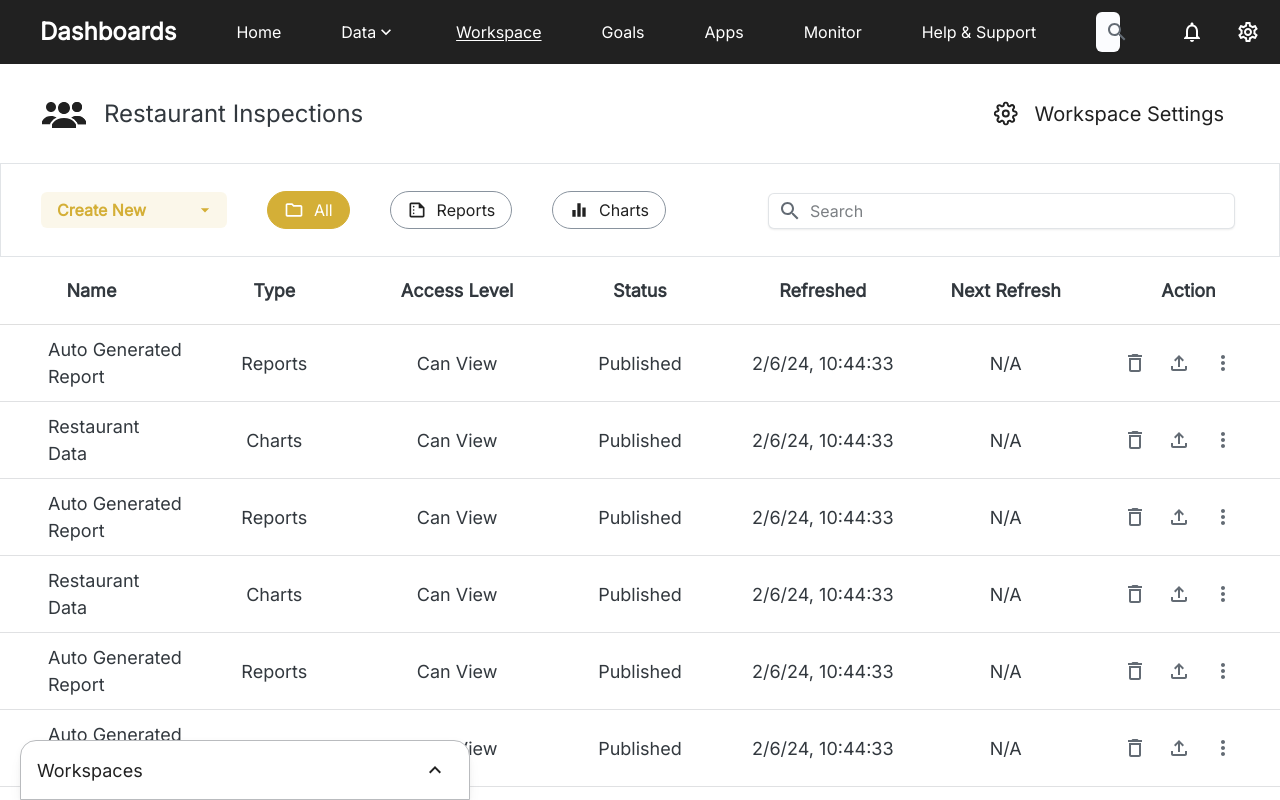
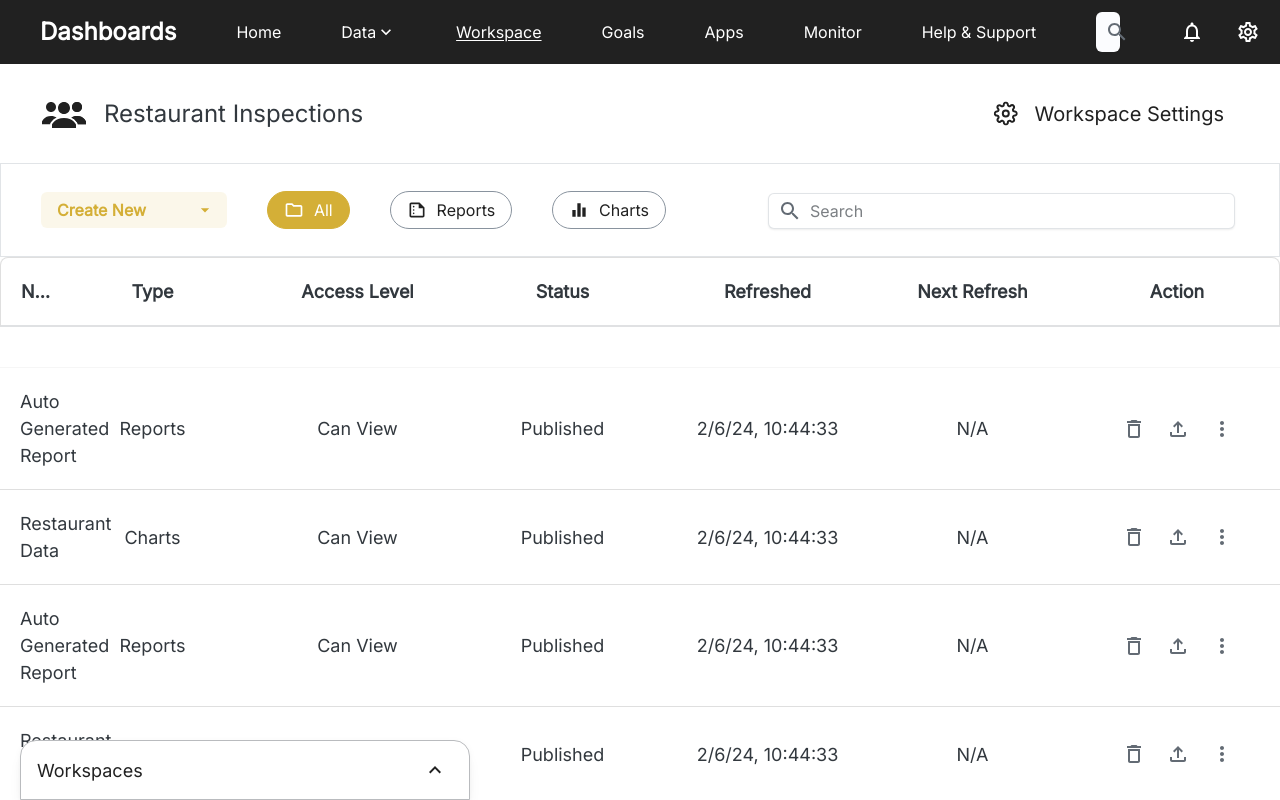
Before and after one commit to imaginevinay/new-dash, a React (Vite) app: page /workspace in a window 1280 px wide. Shown: the top 800 px of the page. Built offline with nearby package versions, Linux system fonts and the light colour scheme.

Commit message:
tanstack table work done hover bulk select + styles on table

```diff
--- a/src/components/AllFavTabs/AllFavTabs.jsx
+++ b/src/components/AllFavTabs/AllFavTabs.jsx
@@ -5,8 +5,10 @@ import * as Styled from "./AllFavTabs.styles";
 import InsertDriveFileOutlinedIcon from '@mui/icons-material/InsertDriveFileOutlined';
 import StarBorderOutlinedIcon from '@mui/icons-material/StarBorderOutlined';
 import { useEffect, useState } from "react";
+import IndeterminateCheckbox from "../TanstackTable/IndeterminateCheckbox";
 
 export default function AllFavTabs() {
+  const [columnData, setColumnData] = useState(DATA_COLS);
   const [allTabsdata, setAllTabsdata] = useState(DATA);
   const [favTabsdata, setFavTabsdata] = useState([]);
 
@@ -26,6 +28,39 @@ export default function AllFavTabs() {
     setFavTabsdata(allTabsdata.filter(item => item.isFavorite));
   }, [allTabsdata])
 
+  useEffect(() => {
+    const newColumnData = [
+      {
+        id: "select",
+        size: "5px",
+        header: ({ table }) => (
+          <IndeterminateCheckbox
+            className="header-checkbox"
+            {...{
+              checked: table.getIsAllRowsSelected(),
+              indeterminate: table.getIsSomeRowsSelected(),
+              onChange: table.getToggleAllRowsSelectedHandler(),
+            }}
+          />
+        ),
+        cell: ({ row }) => (
+          <IndeterminateCheckbox
+            className="row-checkbox"
+            {...{
+              checked: row.getIsSelected(),
+              disabled: !row.getCanSelect(),
+              indeterminate: row.getIsSomeSelected(),
+              onChange: row.getToggleSelectedHandler(),
+            }}
+          />
+        ),
+      },
+      ...columnData, // Initial column data
+    ];
+
+    setColumnData(newColumnData);
+  }, []); // Empty dependency array to run only once
+
 
   return (
     <Styled.TabsWrapper aria-label="Basic tabs" defaultValue={0}>
@@ -34,10 +69,10 @@ export default function AllFavTabs() {
         <Styled.StyledTab><StarBorderOutlinedIcon />Favorites</Styled.StyledTab>
       </TabList>
       <Styled.TabPanelWrapper value={0}>
-        <TanstackTable tableData={allTabsdata} columnData={DATA_COLS} showColumnSearch showBulkSelect exportIcon moreIcon onToggleFavorite={handleToggleFavorite} onTogglePinned={handleTogglePinned}/>
+        <TanstackTable tableData={allTabsdata} columnData={columnData} showColumnSearch showBulkSelect exportIcon moreIcon onToggleFavorite={handleToggleFavorite} onTogglePinned={handleTogglePinned}/>
       </Styled.TabPanelWrapper>
       <Styled.TabPanelWrapper value={1}>
-        <TanstackTable tableData={favTabsdata} columnData={DATA_COLS} showColumnSearch showBulkSelect exportIcon moreIcon/>
+        <TanstackTable tableData={favTabsdata} columnData={columnData} showColumnSearch showBulkSelect exportIcon moreIcon/>
       </Styled.TabPanelWrapper>
     </Styled.TabsWrapper>
   );
--- a/src/components/HomeActionBtns/HomeActionBtns.jsx
+++ b/src/components/HomeActionBtns/HomeActionBtns.jsx
@@ -15,7 +15,6 @@ const HomeActionBtns = () => {
           <Styled.AddIconWhite color="primary" />
           <Typography
             level="body-lg"
-            textColor="var(--joy-palette-primary-100)"
             fontWeight="md"
           >
             Create Charts
@@ -25,7 +24,6 @@ const HomeActionBtns = () => {
           <Styled.AddIconWhite color="primary" />
           <Typography
             level="body-lg"
-            textColor="var(--joy-palette-primary-100)"
             fontWeight="md"
           >
             Create Report
--- a/src/components/TanstackTable/RowSelection.jsx
+++ b/src/components/TanstackTable/IndeterminateCheckbox.jsx
@@ -1,6 +1,6 @@
 import { useEffect, useRef } from "react";
 
-function RowSelection({ indeterminate, ...rest }) {
+function IndeterminateCheckbox({ indeterminate, ...rest }) {
     const ref = useRef(null);
 
     useEffect(() => {
@@ -12,4 +12,4 @@ function RowSelection({ indeterminate, ...rest }) {
     return <input type="checkbox" ref={ref} {...rest} />;
   }
 
-  export default RowSelection;
+  export default IndeterminateCheckbox;
--- a/src/components/TanstackTable/TanstackTable.jsx
+++ b/src/components/TanstackTable/TanstackTable.jsx
@@ -15,8 +15,9 @@ import MoreVertOutlinedIcon from "@mui/icons-material/MoreVertOutlined";
 import FavoriteIcon from "../../assets/icons/star.svg";
 import PinnedDarkIcon from "../../assets/icons/pin-dark.svg";
 import FavoriteFilledIcon from '../../assets/icons/favorite-filled.svg?react';
-import PinnedFilledIcon from '../../assets/icons/pinned-filled.svg?react'
-import RowSelection from "./RowSelection";
+import PinnedFilledIcon from '../../assets/icons/pinned-filled.svg?react';
+import ExportIcon from '../../assets/icons/upload.svg?react';
+// import RowSelection from "./RowSelection";
 import MiniSearchBar from "./MiniSearchBar";
 import SearchBar from "./SearchBar";
 import {
@@ -28,6 +29,7 @@ import {
   IconButton,
   Menu,
   MenuItem,
+  Button,
 } from "@mui/joy";
 import { Tooltip } from "@mui/joy";
 import {
@@ -41,22 +43,23 @@ import {
   StyledTableRow,
   ActionButtonsWrapper,
   StyledTableBody,
-  StyledBulkSelect,
-  StyledCheckBox,
-  HeaderColumn,
-  BodyElement,
+  // StyledBulkSelect,
+  // StyledCheckBox,
+  // HeaderColumn,
+  // BodyElement,
   PaginationWrapper,
   PaginationButton,
   SearchBarWrapper,
   PageTextWrapper,
 } from "./TanstackTable.styles";
+// import IndeterminateCheckbox from "./IndeterminateCheckbox";
 
 const TanstackTable = ({
   tableData,
   columnData,
   showColumnSearch,
   showMainSearch,
-  showBulkSelect,
+  // showBulkSelect,
   deleteIcon,
   exportIcon,
   moreIcon,
@@ -67,7 +70,7 @@ const TanstackTable = ({
   const [columnFiltering, setColumnFiltering] = useState([]);
   const [columnVisibility, setColumnVisibility] = useState({});
   const [rowSelection, setRowSelection] = useState({});
-  const [enableBullkSelection, setEnableBullkSelection] = useState(false);
+  // const [enableBullkSelection, setEnableBullkSelection] = useState(false);
   const [pagination, setPagination] = useState({
     pageIndex: 0,
     pageSize: 10,
@@ -83,7 +86,6 @@ const TanstackTable = ({
       rowSelection: rowSelection,
       pagination,
     },
-    initialState: { columnVisibility: { isFavorite: false } },
     getCoreRowModel: getCoreRowModel(),
     getFilteredRowModel: getFilteredRowModel(),
     onGlobalFilterChange: setGlobalFiltering,
@@ -118,9 +120,10 @@ const TanstackTable = ({
     </Dropdown>
   );
 
+  const selectedRows = table.getSelectedRowModel().flatRows;
 
   return (
-    <MainWrapper className="main" isSearchBarVisible={true}>
+    <MainWrapper className="main">
       {showMainSearch && (
         <SearchBarWrapper>
           <SearchBar
@@ -131,36 +134,26 @@ const TanstackTable = ({
         </SearchBarWrapper>
       )}
       <StyledTableContainer className="tableContainer">
-        <StyledTable
-          aria-label="simple table"
-          stickyHeader
-          className="table"
-          borderAxis="xBetween"
-        >
+        <StyledTable stickyHeader>
           <StyledTableHead className="TableHead">
-            <StyledTableRow className="StyledTableRow">
+            <StyledTableRow>
               {table.getHeaderGroups().map((headerGroups) =>
-                headerGroups.headers.map((header, idx) => (
-                  <StyledTableCell key={header.id} className="StyledTableCell">
-                    <HeaderColumn
-                      onClick={header.column.getToggleSortingHandler()}
-                      isFirstColumn={idx === 0 && enableBullkSelection}
-                    >
-                      {idx === 0 && enableBullkSelection && (
-                        <RowSelection
-                          {...{
-                            checked: table.getIsAllRowsSelected(),
-                            indeterminate: table.getIsSomeRowsSelected(),
-                            onChange: table.getToggleAllRowsSelectedHandler(),
-                          }}
-                        />
-                      )}
-                      {flexRender(
+                headerGroups.headers.map(header => (
+                  <th key={header.id} >
+                    {flexRender(
                         header.column.columnDef.header,
                         header.getContext()
                       )}
-                    </HeaderColumn>
-                    {showColumnSearch && (
+                  </th>
+                ))
+              )}
+              <th >Action</th>
+            </StyledTableRow>
+            <StyledTableRow className="StyledTableRow-withminisearch">
+              {table.getHeaderGroups().map((headerGroups) =>
+                headerGroups.headers.map(header => (
+                  <th key={header.id}  colSpan={1}>
+                    {showColumnSearch && header.id !== 'select' && (
                       <MiniSearchWrapper>
                         <MiniSearchBar
                           filterByColumn={
@@ -171,55 +164,28 @@ const TanstackTable = ({
                         />
                       </MiniSearchWrapper>
                     )}
-                  </StyledTableCell>
+                  </th>
                 ))
               )}
-              <StyledTableCell className="StyledTableCell">
-                Action
-                {showBulkSelect && (
-                  <StyledBulkSelect>
-                    <StyledCheckBox
-                      className="checkbox"
-                      onChange={() =>
-                        setEnableBullkSelection(!enableBullkSelection)
-                      }
-                    />
-                    <Typography
-                      level="body-lg"
-                      fontWeight="md"
-                      textColor="var(--joy-palette-primary-100)"
-                    >
-                      Bulk Select
-                    </Typography>
-                  </StyledBulkSelect>
-                )}
-              </StyledTableCell>
+              <th colSpan={1}></th>
             </StyledTableRow>
+            {selectedRows.length > 0 && <StyledTableRow>
+              <th colSpan={8}>
+                <span>{selectedRows.length} selected</span>
+                <Button><ExportIcon/>Export</Button>
+              </th>
+            </StyledTableRow>}
           </StyledTableHead>
           <StyledTableBody className="StyledTableBody">
             {table.getRowModel().rows.map((row) => (
-              <StyledTableRow className="StyledTableRow" key={row.id}>
+              <StyledTableRow className={`${row.getIsSelected() ? "selected-row" : ""}`} key={row.id}>
                 {row.getVisibleCells().map((cell, idx) => (
                   <StyledTableCell key={cell.id} className="StyledTableCell">
-                    <BodyElement
-                      index={idx}
-                      isWorkspaceTable={showMainSearch}
-                      isFirstDataCell={idx === 0 && enableBullkSelection}
-                    >
-                      {idx === 0 && enableBullkSelection && (
-                        <RowSelection
-                          {...{
-                            checked: row.getIsSelected(),
-                            disabled: !row.getCanSelect(),
-                            indeterminate: row.getIsSomeSelected(),
-                            onChange: row.getToggleSelectedHandler(),
-                          }}
-                        />
-                      )}
+                    <div>
                       {flexRender(cell.column.columnDef.cell,cell.getContext())}
                       {idx === 0 && row.original.isFavorite && <FavoriteFilledIcon/>}
                       {idx === 0 && row.original.isPinned && <PinnedFilledIcon/>}
-                    </BodyElement>
+                    </div>
                   </StyledTableCell>
                 ))}
                 <StyledTableCell className="StyledTableCell">
--- a/src/components/TanstackTable/TanstackTable.styles.js
+++ b/src/components/TanstackTable/TanstackTable.styles.js
@@ -27,8 +27,8 @@ export const SecondaryWrapper = styled(Box)(
 export const SearchBarWrapper = styled(Box)(() => ({
   position: 'absolute',
   zIndex: 2,
-  right: '45px', // Changed from left: '73.5%' to right: '0' for better responsiveness
-  top: '-4rem', // Adjusted from top: '-7%' to a fixed value
+  right: '45px',
+  top: '-4rem',
   width: '29.1875rem'
 }));
 
@@ -36,10 +36,6 @@ export const StyledTableContainer = styled(Sheet)(() => ({
   boxShadow: "none",
   background: "#FFF",
   overflow: 'auto',
-  // position: 'relative',
-  // height: '100%',
-  // border: `1px solid ${theme.palette.secondary['dividerColor']}`,
-  // borderTop: 0
 }));
 
 export const StyledTable = styled(Table)(() => ({
@@ -48,48 +44,127 @@ export const StyledTable = styled(Table)(() => ({
     top: 0,
     background: '#FFF',
     zIndex: 1,
-    "& td": {
-      padding: '1.25rem',
-      borderBottom: '1px solid rgba(128, 128, 128, 0.25)',
-    }
   },
-  "& tbody": {
-    "& td" : {
-      padding : 0
-    }
-  }
-
-
 }));
 
 export const MiniSearchWrapper = styled(Box)(() => ({
-  marginTop: "1rem",
+  // marginTop: "1rem",
 }));
 
-export const StyledTableHead = styled("thead")(() => ({
+export const StyledTableHead = styled("thead")(({theme}) => ({
   "& tr": {
-    fontSize: '1.125rem',
+    fontSize: "1.125rem",
     fontWeight: 600,
-    '&:hover': {
-      backgroundColor: 'transparent'
+    "th": {
+      backgroundColor: theme.palette.primary[50],
+      textAlign: 'center'
+    },
+    ".header-checkbox": {
+      visibility: "hidden",
+    },
+    ".header-checkbox:checked": {
+      visibility: 'visible'
+    },
+    "&:hover": {
+      backgroundColor: "transparent",
+      ".header-checkbox": {
+      visibility: "visible",
     }
+    },
+  },
+  "& tr:first-of-type": {
+    // borderTop: '1px solid rgba(128, 128, 128, 0.25)',
+    // borderCollapse: 'collapse',
+    "th": {
+      padding: '1.25rem',
+      borderTop: '1px solid rgba(128, 128, 128, 0.25)',
+      borderCollapse: 'collapse',
+    },
+    "th:first-of-type": {
+      borderLeft: '1px solid rgba(128, 128, 128, 0.25)',
+      borderTopLeftRadius: '0.5rem',
+    },
+    "th:nth-of-type(2)": {
+    },
+    "th:last-of-type": {
+      borderRight: '1px solid rgba(128, 128, 128, 0.25)',
+      borderTopRightRadius: '0.5rem',
+    }
+  },
+  "& tr:nth-of-type(2)": {
+    "th": {
+      padding: '1.25rem',
+      borderBottom: '1px solid rgba(217, 217, 217, 0.25)',
+    },
+  },
+  "& tr:nth-of-type(3)": {
+    "th": {
+      fontWeight: 400,
+      padding: '1.25rem 1.25rem 1.25rem 2rem',
+      border: '1px solid #D9D9D9',
+      borderTopLeftRadius: '0.5rem',
+      borderTopRightRadius: '0.5rem',
+      backgroundColor: theme.palette.primary[400],
+      textAlign: 'left',
+      "span": {
+        marginRight: '2.5rem'
+      },
+      ".MuiButton-root": {
+        borderRadius: 0,
+        padding: '0.75rem 1.5rem',
+        fontSize: '1rem',
+        fontWeight: 500,
+        "svg": {
+          marginRight: '0.62rem'
+        }
+      }
+    },
   }
 }));
 
 export const StyledTableBody = styled("tbody")(() => ({
   "& tr": {
     fontSize: '1.125rem',
-    fontWeight: 400
+    fontWeight: 400,
+    ".row-checkbox": {
+      visibility: "hidden",
+    },
+    ".row-checkbox:checked": {
+      visibility: 'visible'
+    },
+    "&:hover": {
+      ".row-checkbox": {
+      visibility: "visible",
+    }
+    },
+    "& td": {
+      padding: "1.25rem 1.88rem",
+      borderBottom: "1px solid rgba(128, 128, 128, 0.25)",
+      textAlign: 'center'
+    },
+    "& td:first-of-type": {
+      padding: "1.25rem",
+    }
   },
 }));
 
 export const StyledTableCell = styled("td")(() => ({
-  textAlign: "center",
+  // padding: "1.25rem 1.88rem",
+
 }));
 
 export const StyledTableRow = styled("tr")(() => ({
   cursor: "pointer",
+  "&.selected-row": {
+    background: "#F5F6FA"
+  },
   "&:hover": { background: "#F5F6FA" },
+  "& th": {
+    textAlign: 'center',
+  },
+  "& th:first-of-type": {
+    width: '50px'
+  },
 }));
 
 export const ActionButtonsWrapper = styled(Box)(() => ({
@@ -98,7 +173,7 @@ export const ActionButtonsWrapper = styled(Box)(() => ({
   justifyContent: "center",
   flexDirection: "row",
   alignItems: "center",
-  padding: "1.25rem 1.25rem 1.25rem 0",
+  // padding: "1.25rem 1.25rem 1.25rem 0",
 }));
 
 export const StyledButton = styled(Button)(({ theme }) => ({
@@ -258,22 +333,6 @@ export const HeaderColumn = styled('span')(({isFirstColumn})=> ({
   gap: '2rem'
 }))
 
-export const BodyElement = styled('span')(({isFirstDataCell, index, isWorkspaceTable})=> ({
-  display: isFirstDataCell ? 'flex' : index===0 ? 'flex' : 'block',
-  alignItems: 'center',
-  marginLeft: isFirstDataCell ? '1rem' : '0',
-  gap: isFirstDataCell ? '2rem' : index===0 ? '0.5rem': 0,
-  textAlign: index === 0 ? 'left': 'center',
-  width: index === 0 ? 'fit-content': 'auto',
-  paddingLeft: (() => {
-    if (index === 0) {
-      return isWorkspaceTable ? '3rem' : '1rem';
-    }
-    return '0';
-  })()
-}))
-
-
 export const ArrowBtnWrapper = styled('div')({
   display: 'flex',
   gap: '0.5rem'
--- a/src/theme.js
+++ b/src/theme.js
@@ -15,6 +15,8 @@ const theme = extendTheme({
           700: undefined,
           800: undefined,
           900: undefined,
+          solidBg: '#D4AF37',
+          solidColor: '#ffffff',
         },
         secondary: {
           'accordionHover': 'rgba(212, 175, 55, 0.10)',
```
Also changed, not shown: src/components/HomeActionBtns/HomeActionBtns.styles.js (+33 -29 lines), src/utils/dummyData.jsx (renamed from src/utils/dummyData.js, +6 -2 lines), src/assets/icons/upload.svg (added).
